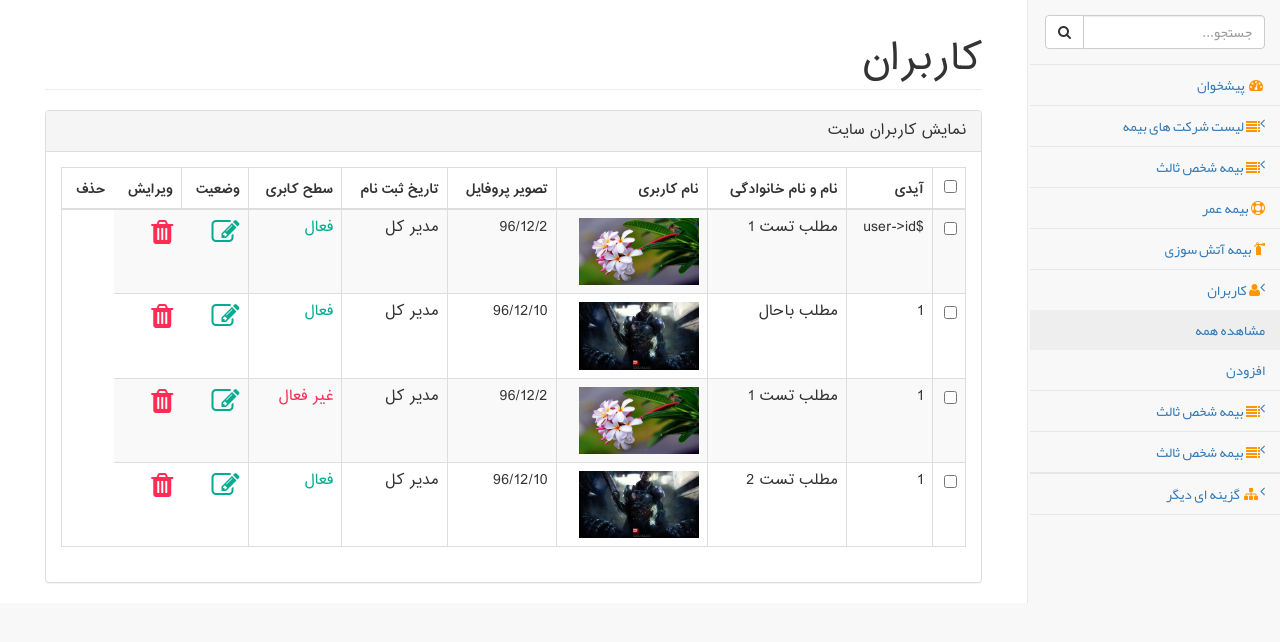
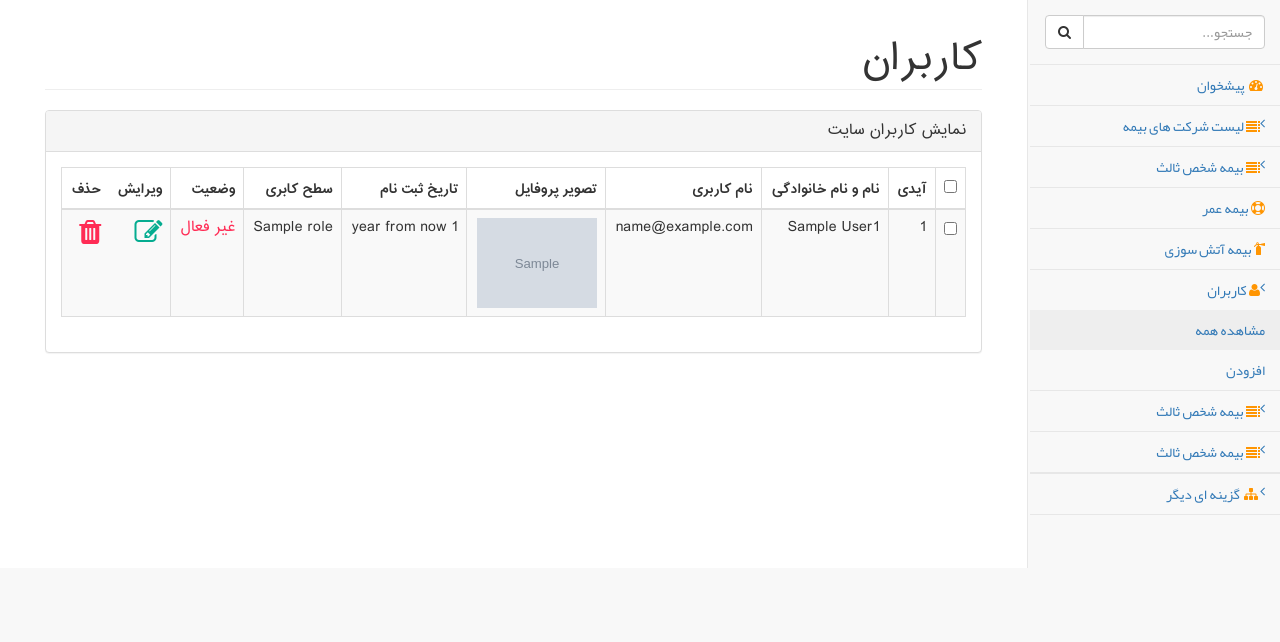
Before and after one commit to storm74/bime-mosbat, a Laravel app: page /admin/users in a window 1280 px wide. Shown: the part 51-693 px from the top of the page. Run offline with Laravel 8, Linux system fonts and the light colour scheme; tables that the repository leaves empty hold one stand-in row (values such as "Sample post"); grey boxes marked "Sample" are stand-in pictures; settings files or empty folders that the repository lacks are supplied.

Commit message:
users layout added

```diff
--- a/resources/views/admin/users/index.blade.php
+++ b/resources/views/admin/users/index.blade.php
@@ -32,53 +32,33 @@
                 </thead>
                 <tbody>
                 @if($users)
+                    <?php $i=1; ?>
                     @foreach($users as $user)
-                <tr class="odd gradeX">
+                        @if($i % 2 == 0)
+                            <?php $table_class="even gradeC" ?>
+                            @else
+	                        <?php $table_class="odd gradeX" ?>
+                        @endif
+
+                <tr class={{$table_class}}>
                     <td><input type="checkbox"></td>
-                    <td>$user->id</td>
-                    <td>مطلب تست 1</td>
-                    <td class="center"><img src="{{asset('admin_assets/images/profiles/1.jpg')}}" alt=""></td>
-                    <td class="center">96/12/2</td>
-                    <td class="center">مدیر کل</td>
-                    <td class="center green">فعال</td>
+                    <td>{{$user->id}}</td>
+                    <td>{{$user->name}}1</td>
+                    <td class="center">{{$user->email}}</td>
+                    <td class="center"><img src="{{asset('admin_assets/images/profiles/'.$user->image)}}" alt=""></td>
+                    <td class="center">{{$user->created_at->diffForHumans()}}</td>
+                    <td class="center">{{$user->role->name}}</td>
+                    @if($user->is_active ==0)
+                        <td class="center green">فعال</td>
+                    @else
+                        <td class="center red">غیر فعال</td>
+                     @endif
                     <td class="center"><a href=""><i class="fa fa-edit green fa-2x" aria-hidden="true"></i></a></td>
-                    <td class="center"><i class="fa fa-trash red fa-2x" aria-hidden="true"></i></td>
+                    <td class="center"><a href=""><i class="fa fa-trash red fa-2x" aria-hidden="true"></i></a></td>
                 </tr>
+                        <?php $i = $i +1; ?>
                 @endforeach
                 @endif
-                <tr class="even gradeC">
-                    <td><input type="checkbox"></td>
-                    <td>1</td>
-                    <td>مطلب باحال</td>
-                    <td class="center"><img src="{{asset('admin_assets/images/profiles/2.jpg')}}" alt=""></td>
-                    <td class="center">96/12/10</td>
-                    <td class="center">مدیر کل</td>
-                    <td class="center green">فعال</td>
-                    <td class="center"><a href=""><i class="fa fa-edit green fa-2x" aria-hidden="true"></i></a></td>
-                    <td class="center"><i class="fa fa-trash red fa-2x" aria-hidden="true"></i></td>
-                </tr>
-                <tr class="odd gradeX">
-                    <td><input type="checkbox"></td>
-                    <td>1</td>
-                    <td>مطلب تست 1</td>
-                    <td class="center"><img src="{{asset('admin_assets/images/profiles/1.jpg')}}" alt=""></td>
-                    <td class="center">96/12/2</td>
-                    <td class="center">مدیر کل</td>
-                    <td class="center red">غیر فعال</td>
-                    <td class="center"><a href=""><i class="fa fa-edit green fa-2x" aria-hidden="true"></i></a></td>
-                    <td class="center"><i class="fa fa-trash red fa-2x" aria-hidden="true"></i></td>
-                </tr>
-                <tr class="even gradeC">
-                    <td><input type="checkbox"></td>
-                    <td>1</td>
-                    <td>مطلب تست 2</td>
-                    <td class="center"><img src="{{asset('admin_assets/images/profiles/2.jpg')}}" alt=""></td>
-                    <td class="center">96/12/10</td>
-                    <td class="center">مدیر کل</td>
-                    <td class="center green">فعال</td>
-                    <td class="center"><a href=""><a href=""><i class="fa fa-edit green fa-2x" aria-hidden="true"></i></a></a></td>
-                    <td class="center"><a href=""><i class="fa fa-trash red fa-2x" aria-hidden="true"></i></a></td>
-                </tr>
                 </tbody>
             </table>
             <!-- /.table-responsive -->
--- a/routes/web.php
+++ b/routes/web.php
@@ -10,6 +10,8 @@
 | contains the "web" middleware group. Now create something great!
 |
 */
+
+use App\User;
 
 Route::get('/', function () {
     return view('welcome');
```
Also changed, not shown: database/migrations/2014_10_12_000000_create_users_table.php.
